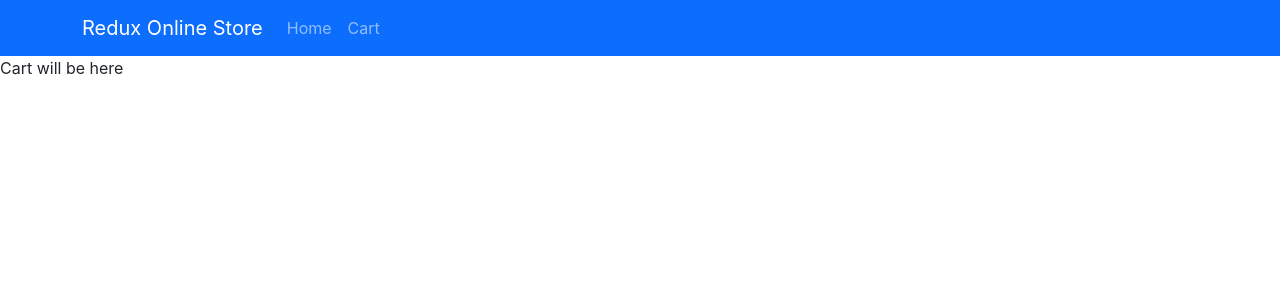
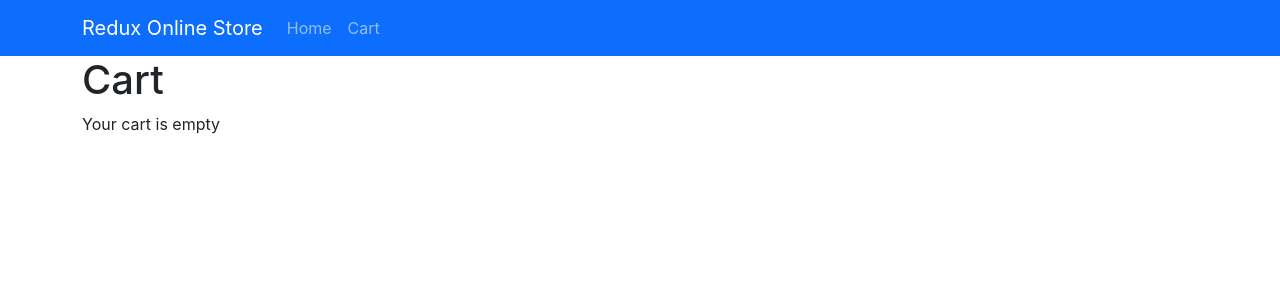
Before and after one commit to julilan/redux-online-store, a React (Create React App) app: page /cart in a window 1280 px wide. Shown: the top 300 px of the page. Built offline with nearby package versions, Linux system fonts and the light colour scheme.

Commit message:
set up redux slice for cart and connect to store, fix hooks, update Cart and Product components

```diff
--- a/src/app/hooks.js
+++ b/src/app/hooks.js
@@ -1,5 +1,5 @@
 import { useDispatch, useSelector } from 'react-redux';
 
 // Use throughout application instead plain `useDispatch` and `useSeletor`
-export const useAppDispatch = () => useDispatch();
-export const useAppSelector = () => useSelector();
+export const useAppDispatch = useDispatch;
+export const useAppSelector = useSelector;
--- a/src/app/store.js
+++ b/src/app/store.js
@@ -1,8 +1,11 @@
 import { configureStore } from '@reduxjs/toolkit';
+import cartReducer from '../features/cartSlice';
 import productsReducer from '../features/productsSlice';
 
 export const store = configureStore({
   reducer: {
     products: productsReducer,
+    cart: cartReducer,
   },
+  devTools: true,
 });
--- a/src/components/Cart.js
+++ b/src/components/Cart.js
@@ -1,7 +1,21 @@
 import React from 'react';
+import { Container } from 'react-bootstrap';
+import { useAppSelector } from '../app/hooks';
+import Product from './Product';
 
 const Cart = () => {
-  return <div>Cart will be here</div>;
+  const cartItems = useAppSelector((state) => state.cart.cart);
+  console.log('CartItems: ', cartItems);
+
+  return (
+    <Container>
+      <h1>Cart</h1>
+      {cartItems.length === 0 && <p>Your cart is empty</p>}
+      {cartItems.map((item) => (
+        <Product {...item} />
+      ))}
+    </Container>
+  );
 };
 
 export default Cart;
--- a/src/components/Product.js
+++ b/src/components/Product.js
@@ -1,8 +1,17 @@
 import React from 'react';
-import { Card } from 'react-bootstrap';
+import { Button, Card } from 'react-bootstrap';
+import { useAppDispatch } from '../app/hooks';
+import { addToCart } from '../features/cartSlice';
 
 const Product = (props) => {
   const { image, title, description, price, category, rating } = props;
+  const product = props;
+  const dispatch = useAppDispatch();
+
+  const handleAddProduct = () => {
+    console.log('Product: ', product);
+    dispatch(addToCart(product));
+  };
 
   return (
     <section className='Detail'>
@@ -25,6 +34,9 @@ const Product = (props) => {
             <Card.Text>{price} €</Card.Text>
             <Card.Text>{description}</Card.Text>
             <Card.Text>Rating: {rating.rate}</Card.Text>
+            <Button onClick={handleAddProduct} variant='primary'>
+              Add to cart
+            </Button>
           </Card.Body>
         </Card>
       </article>
--- /dev/null
+++ b/src/features/cartSlice.js
@@ -0,0 +1,20 @@
+import { createSlice } from '@reduxjs/toolkit';
+
+const initialState = {
+  cart: [],
+  // total: 0,
+};
+
+export const cartSlice = createSlice({
+  name: 'cart',
+  initialState,
+  reducers: {
+    addToCart: (state, action) => {
+      state.cart = [...state.cart, action.payload];
+    },
+  },
+  extraReducers: (builder) => {},
+});
+
+export const { addToCart } = cartSlice.actions;
+export default cartSlice.reducer;
```
